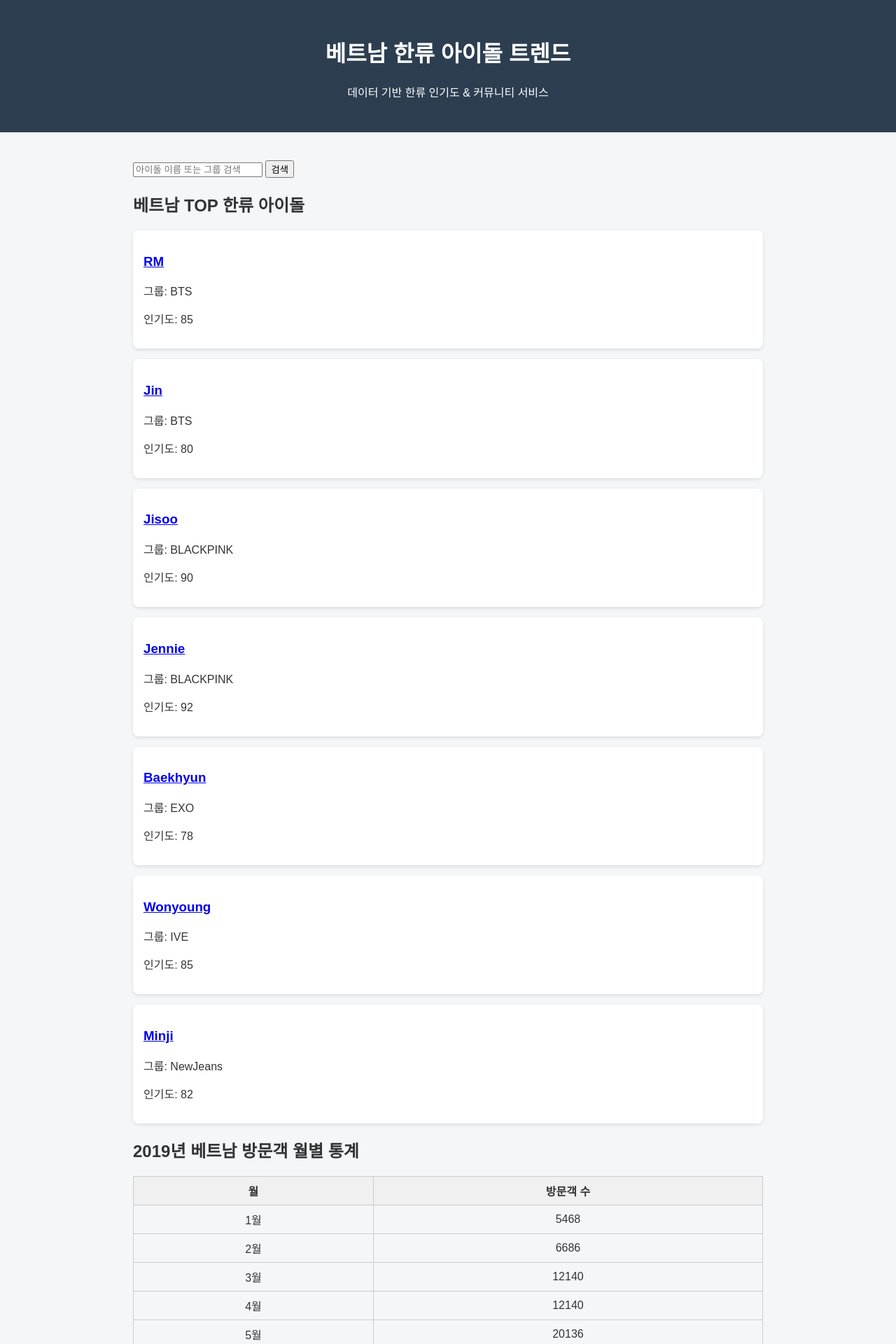
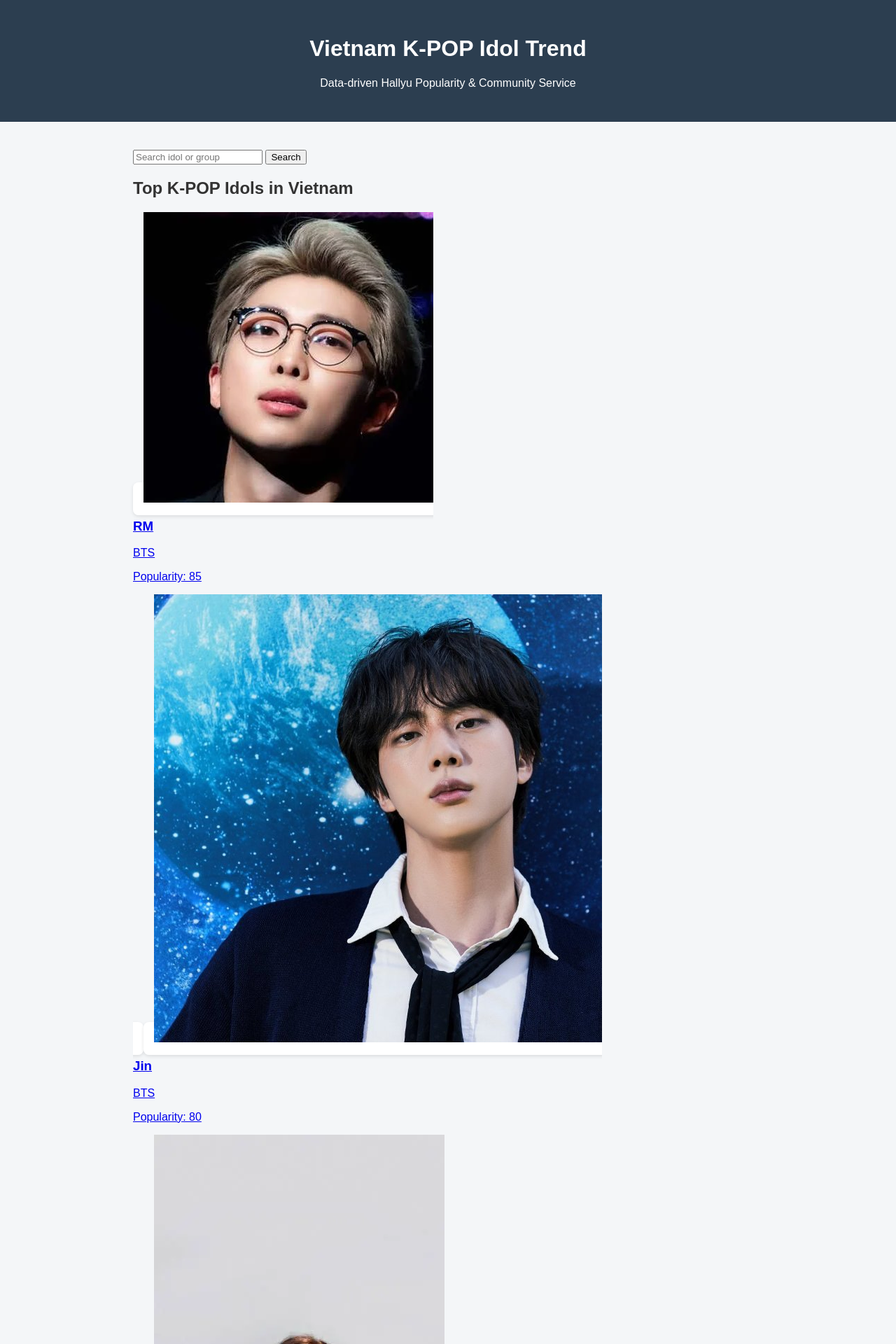
Before and after one commit to ibfwbo1010-svg/database_project, a Flask app: page / in a window 1280 px wide. Shown: the top 1920 px of the page at 70% size. Run offline with Flask 3, Linux system fonts and the light colour scheme; data comes from the database, SQL or seed files in the repository; both versions use the stored data as it was after the commit.

Commit message:
Add base for idols

```diff
--- a/app.py
+++ b/app.py
@@ -3,6 +3,7 @@
 
 app = Flask(__name__)
 
+# 메인 페이지
 @app.route("/")
 def home():
     conn = sqlite3.connect("database.db")
@@ -12,22 +13,28 @@
     keyword = request.args.get("keyword", "")
 
     if keyword:
-        cur.execute(
-            "SELECT * FROM idol WHERE name LIKE ? OR group_name LIKE ?",
-            (f"%{keyword}%", f"%{keyword}%")
-        )
+        cur.execute("""
+            SELECT i.id, i.name, i.group_name, i.image,
+                   p.popularity_score
+            FROM idol i
+            LEFT JOIN idol_popularity p
+            ON i.id = p.idol_id
+            AND p.year = 2019 AND p.month = 1
+            WHERE i.name LIKE ? OR i.group_name LIKE ?
+        """, (f"%{keyword}%", f"%{keyword}%"))
     else:
         cur.execute("""
-SELECT i.name, i.group_name, p.popularity_score
-FROM idol i
-LEFT JOIN idol_popularity p
-ON i.id = p.idol_id
-AND p.year = 2019 AND p.month = 1
-""")
+            SELECT i.id, i.name, i.group_name, i.image,
+                   p.popularity_score
+            FROM idol i
+            LEFT JOIN idol_popularity p
+            ON i.id = p.idol_id
+            AND p.year = 2019 AND p.month = 1
+        """)
 
     idols = cur.fetchall()
 
-    # 방문객 통계
+    # 베트남 방문객 통계
     cur.execute("SELECT month, visitor_count FROM visit_stats")
     stats_rows = cur.fetchall()
 
@@ -45,9 +52,8 @@
         monthly_stats=monthly_stats
     )
 
-if __name__ == "__main__":
-    app.run(debug=True)
 
+# 아이돌 상세 페이지
 @app.route("/idol/<int:id>")
 def idol_detail(id):
     conn = sqlite3.connect("database.db")
@@ -58,7 +64,7 @@
     cur.execute("SELECT * FROM idol WHERE id = ?", (id,))
     idol = cur.fetchone()
 
-    # 인기도 정보 (월별)
+    # 월별 인기도
     cur.execute("""
         SELECT year, month, popularity_score
         FROM idol_popularity
@@ -67,10 +73,36 @@
     """, (id,))
     popularity = cur.fetchall()
 
+    # 평균 / 최고 인기도
+    cur.execute("""
+        SELECT
+            AVG(popularity_score) AS avg_score,
+            MAX(popularity_score) AS max_score
+        FROM idol_popularity
+        WHERE idol_id = ?
+    """, (id,))
+    stats = cur.fetchone()
+
+    # 최고 인기 시점
+    cur.execute("""
+        SELECT year, month
+        FROM idol_popularity
+        WHERE idol_id = ?
+        ORDER BY popularity_score DESC
+        LIMIT 1
+    """, (id,))
+    peak = cur.fetchone()
+
     conn.close()
 
     return render_template(
         "idol_detail.html",
         idol=idol,
-        popularity=popularity
+        popularity=popularity,
+        stats=stats,
+        peak=peak
     )
+
+
+if __name__ == "__main__":
+    app.run(debug=True)
--- a/templates/index.html
+++ b/templates/index.html
@@ -2,70 +2,61 @@
 <html lang="ko">
 <head>
     <meta charset="UTF-8">
-    <title>베트남 한류 아이돌 트렌드</title>
+    <title>Vietnam K-POP Idol Trend</title>
     <link rel="stylesheet" href="{{ url_for('static', filename='style.css') }}">
 </head>
 <body>
 
-    <!-- 헤더 -->
 <header>
-        <h1>베트남 한류 아이돌 트렌드</h1>
-        <p>데이터 기반 한류 인기도 & 커뮤니티 서비스</p>
+    <h1>Vietnam K-POP Idol Trend</h1>
+    <p>Data-driven Hallyu Popularity & Community Service</p>
 </header>
 
-    <!-- 메인 콘텐츠 -->
 <main>
 
-        <!-- 검색 영역 -->
+    <!-- 검색 -->
     <section class="search">
         <form method="get" action="/">
             <input
                 type="text"
                 name="keyword"
-                    placeholder="아이돌 이름 또는 그룹 검색"
+                placeholder="Search idol or group"
                 value="{{ keyword | default('') }}"
             >
-                <button type="submit">검색</button>
+            <button type="submit">Search</button>
         </form>
     </section>
 
-        <!-- 아이돌 리스트 -->
+    <!-- 아이돌 이미지 카드 -->
     <section class="idol-list">
-            <h2>베트남 TOP 한류 아이돌</h2>
+        <h2>Top K-POP Idols in Vietnam</h2>
 
-            {% if idols %}
+        <div class="idol-grid">
             {% for idol in idols %}
-                <div class="idol-card">
-                    <h3><h3>
-    <a href="/idol/{{ idol.id }}">{{ idol.name }}</a>
-</h3>
+            <a href="/idol/{{ idol.id }}" class="idol-card">
+                <img
+                    src="{{ url_for('static', filename='images/' ~ idol.image) }}"
+                    alt="{{ idol.name }}"
+                >
+                <h3>{{ idol.name }}</h3>
+                <p>{{ idol.group_name }}</p>
 
-
-                    </h3>
-                    <p>그룹: {{ idol.group_name }}</p>
-                    <p>
-                        인기도:
                 {% if idol.popularity_score %}
-                            {{ idol.popularity_score }}
-                        {% else %}
-                            데이터 없음
+                <p class="score">Popularity: {{ idol.popularity_score }}</p>
                 {% endif %}
-                    </p>
+            </a>
+            {% endfor %}
         </div>
-                {% endfor %}
-            {% else %}
-                <p>검색 결과가 없습니다.</p>
-            {% endif %}
     </section>
 
     <!-- 방문객 통계 -->
     <section class="stats">
-            <h2>2019년 베트남 방문객 월별 통계</h2>
+        <h2>Vietnam Visitors to Korea (2019)</h2>
 
         <table>
             <tr>
-                    <th>월</th>
-                    <th>방문객 수</th>
+                <th>Month</th>
+                <th>Visitors</th>
             </tr>
             {% for stat in monthly_stats %}
             <tr>
@@ -78,9 +69,8 @@
 
 </main>
 
-    <!-- 푸터 -->
 <footer>
-        <p>© 2025 베트남 한류 아이돌 트렌드 서비스</p>
+    <p>© 2025 Vietnam K-POP Idol Trend Service</p>
 </footer>
 
 </body>
```
Also changed, not shown: templates/idol_detail.html (+15 -5 lines), database.db, static/images/baekhyun.jpg (added), static/images/jennie.jpg (added), static/images/jin.jpg (added), static/images/jisoo.jpg (added), static/images/minji.jpg (added), static/images/rm.jpg (added), static/images/wonyoung.jpg (added), 3 other files. Lines whose indentation alone changed are shown as unchanged.
